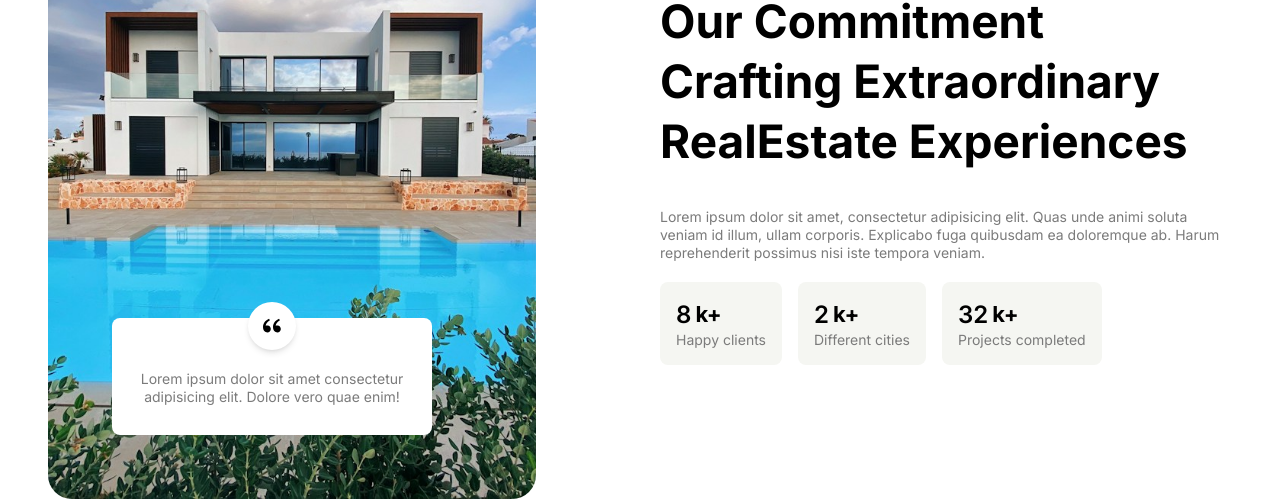
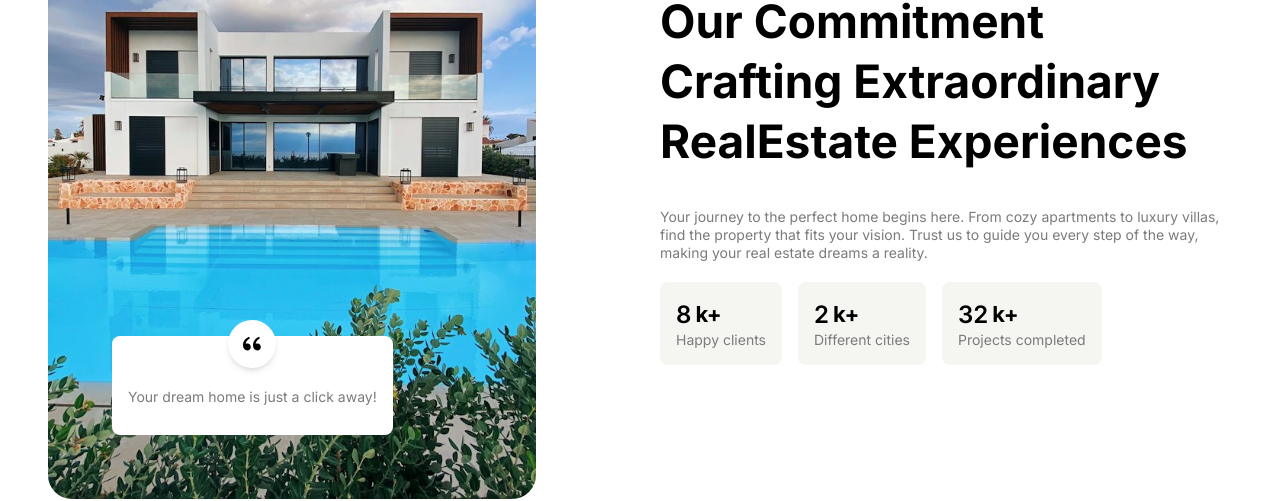
Before and after one commit to PrathameshKumarSah/rainbowrisereality, a React (Vite) app in the folder frontend/: page / in a window 1280 px wide. Shown: the part 1270-1771 px from the top of the page. Built offline with nearby package versions, Linux system fonts and the light colour scheme; no server answers; a web font is replaced by a local one.

Commit message:
Update About.jsx

```diff
--- a/frontend/src/components/About.jsx
+++ b/frontend/src/components/About.jsx
@@ -38,7 +38,7 @@ const About = () => {
                 <img src={aboutImg} alt=""  className='rounded-3xl rounded-tr-[155px] w-[488px]'/>
                 <div className='bg-white absolute bottom-16 left-16 max-w-xs p-4 rounded-lg flexCenter flex-col'>
                     <span className='relative bottom-8 p-3 shadow-md bg-white h-12 w-12 flex items-center rounded-full'><RiDoubleQuotesL className='text-2xl'/></span>
-                    <p className='text-center relative bottom-3'>Lorem ipsum dolor sit amet consectetur adipisicing elit. Dolore vero quae enim! </p>
+                    <p className='text-center relative bottom-3'>Your dream home is just a click away! </p>
                 </div>
              </div>
              {/* right side */}
@@ -50,7 +50,7 @@ const About = () => {
                     Our Commitment Crafting Extraordinary RealEstate Experiences
                 </h2>
                 <p className='py-5'>
-                    Lorem ipsum dolor sit amet, consectetur adipisicing elit. Quas unde animi soluta veniam id illum, ullam corporis. Explicabo fuga quibusdam ea doloremque ab. Harum reprehenderit possimus nisi iste tempora veniam.
+                Your journey to the perfect home begins here. From cozy apartments to luxury villas, find the property that fits your vision. Trust us to guide you every step of the way, making your real estate dreams a reality.
                 </p>
                 {/* statistice container */}
                 <div className='flex flex-wrap gap-4'>
```
